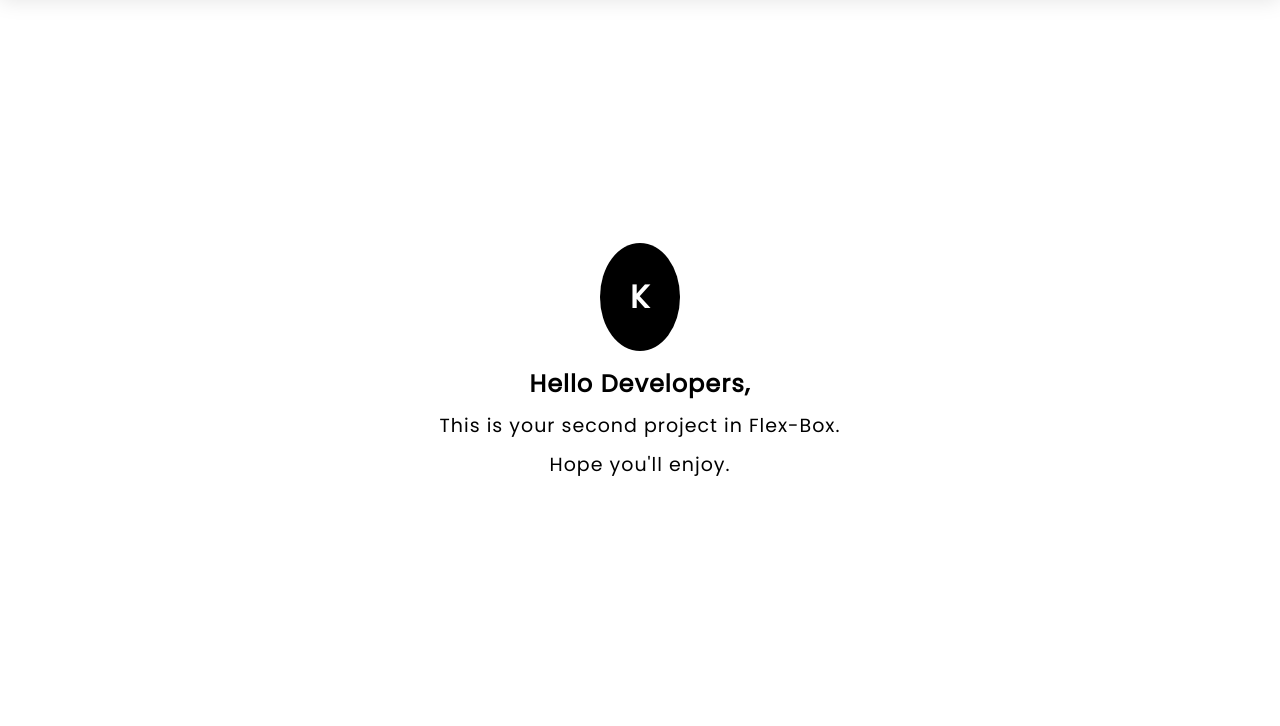
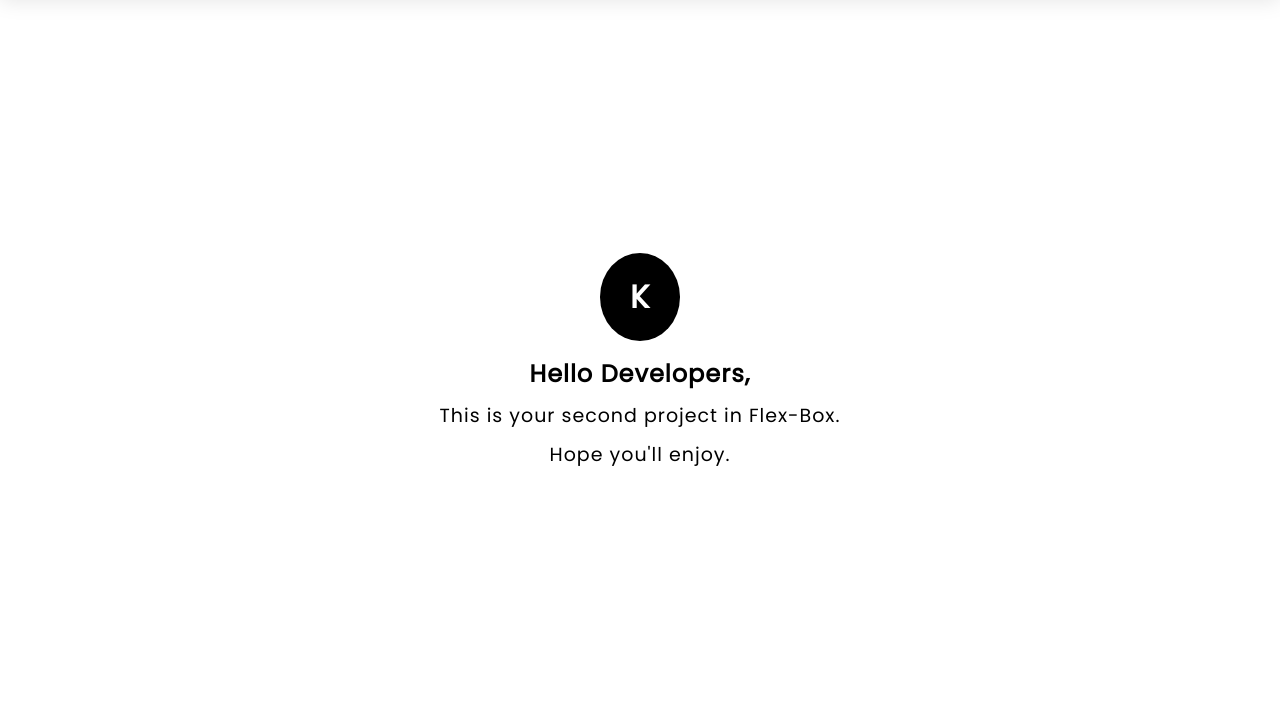
Before and after one commit to kamalss11/Flex-Project, a plain HTML site: page index.html in a window 1280 px wide. Shown: the part 74-800 px from the top of the page. Drawn offline with Linux system fonts and the light colour scheme.

Commit message:
Update flex.css

```diff
--- a/flex.css
+++ b/flex.css
@@ -46,7 +46,7 @@
 
 .container .landing h1{
     background-color: black;
-    padding: 30px;
+    padding: 20px 30px;
     border-radius: 50%;
     color: white;
     margin-bottom: 15px;
```
